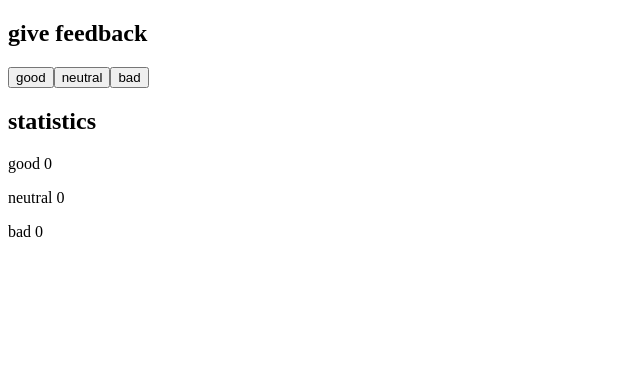
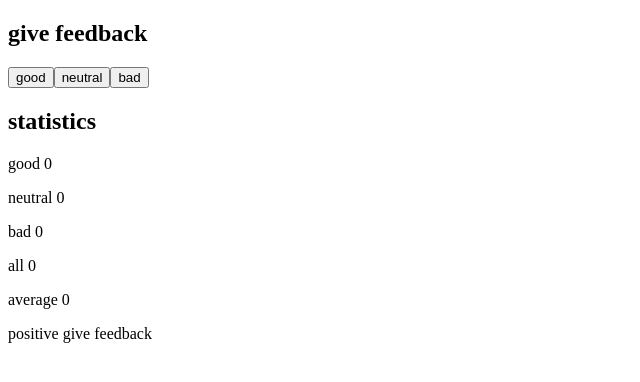
Before and after one commit to linglejack06/part1-unicafe, a React (Create React App) app: page / in a window 1280 px wide. Shown: the top 382 px of the page, without its empty margins (0-640 px from the left). Built offline with nearby package versions, Linux system fonts and the light colour scheme.

Commit message:
add total, average, and percent of positive votes

```diff
--- a/src/App.js
+++ b/src/App.js
@@ -20,11 +20,17 @@ function Options ({ handleClick }) {
   )
 }
 function Statistics ({good, neutral, bad}) {
+  const all = good + neutral + bad;
+  const avg = (good + neutral + bad) / 3
+  const positive = good / all;
   return (
     <div>
       <p>good {good}</p>
       <p>neutral {neutral}</p>
       <p>bad {bad}</p>
+      <p>all {all}</p>
+      <p>average {avg}</p>
+      <p>positive {positive ? positive : 'give feedback'}</p>
     </div>
   )
 }
```
